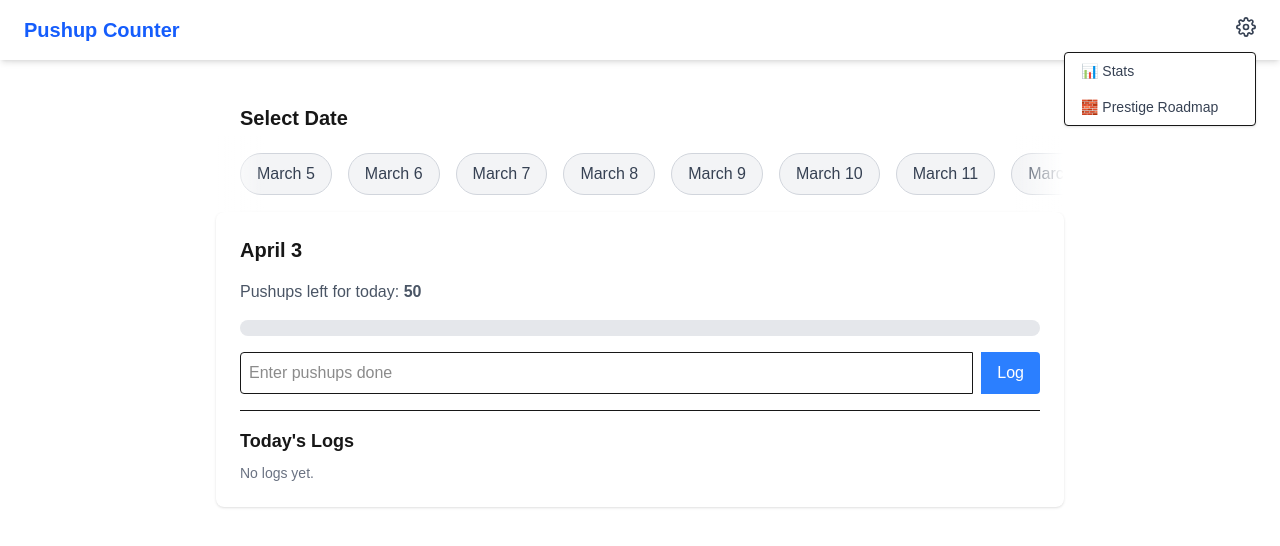
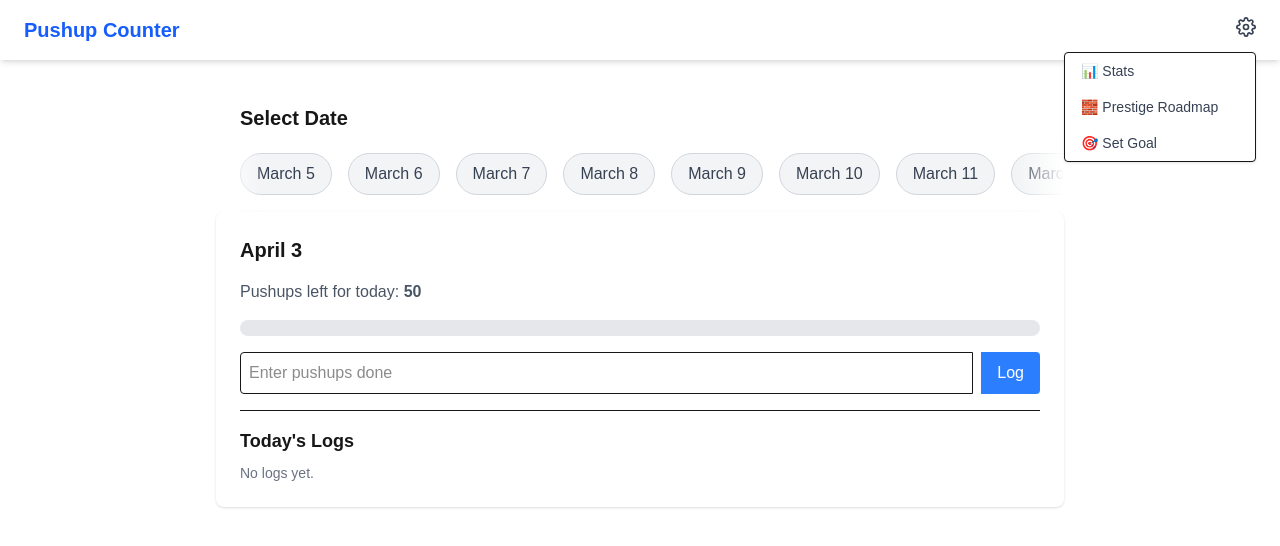
Before and after one commit to jpreinold/pushup-counter, a Next.js app: page / in a window 1280 px wide. Both pictures are taken after a click on the button 1246 px from the left and 26 px from the top of the page. Shown: the top 546 px of the page. Built offline with nearby package versions, Linux system fonts and the light colour scheme.

Commit message:
Updated Header

```diff
--- a/app/components/Header.tsx
+++ b/app/components/Header.tsx
@@ -32,8 +32,11 @@ export default function Header() {
           <FiSettings />
         </button>
 
-        {open && (
-          <div className="absolute right-0 mt-2 w-48 bg-white border rounded shadow z-50">
+        <div
+          className={`absolute right-0 mt-2 w-48 bg-white border rounded shadow z-50 transform transition-all duration-300 ease-out ${
+            open ? "opacity-100 scale-100" : "opacity-0 scale-95 pointer-events-none"
+          }`}
+        >
           <Link
             href="/stats"
             className="block px-4 py-2 text-sm text-gray-700 hover:bg-gray-100"
@@ -46,8 +49,13 @@ export default function Header() {
           >
             🧱 Prestige Roadmap
           </Link>
+          <Link
+            href="/goals"
+            className="block px-4 py-2 text-sm text-gray-700 hover:bg-gray-100"
+          >
+            🎯 Set Goal
+          </Link>
         </div>
-        )}
       </div>
     </header>
   );
```
Lines whose indentation alone changed are shown as unchanged.
